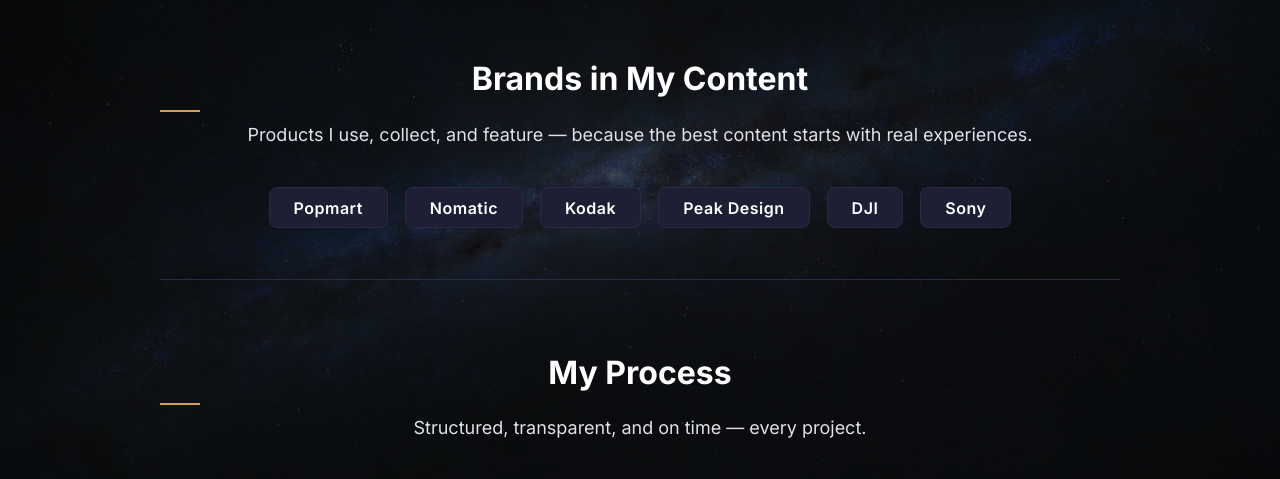
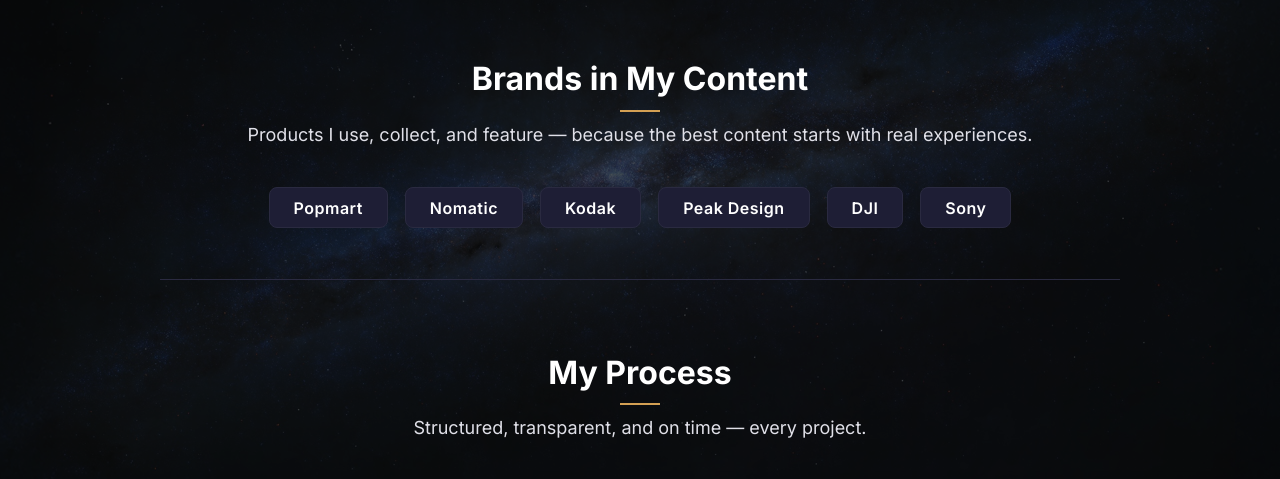
Before and after one commit to IcaroBichir/infocrazy, a Jekyll site: the page built from ugc/index.html, in a window 1280 px wide. Shown: the part 2985-3464 px from the top of the page. Built offline with Jekyll 4.4.1, drawn with Linux system fonts in a browser that asks for light colours; nearby versions of some CDN libraries; a script that is not in the unit is left out.

Commit message:
Extend centered h2 accent line fix to brands and process sections
ugc-brands-section and ugc-process-section both have text-align:center,
causing the ::after gold line to float left. Adding them to the
margin:auto override so the line centers under the heading text.

Co-Authored-By: Claude Sonnet 4.6 <noreply@anthropic.com>

```diff
--- a/_sass/page.scss
+++ b/_sass/page.scss
@@ -480,6 +480,8 @@ $button-size: 1.5rem;
 }
 
 .ugc-hero-intro h2::after,
+.ugc-brands-section h2::after,
+.ugc-process-section h2::after,
 .cta-section h2::after {
   margin-left: auto;
   margin-right: auto;
```
